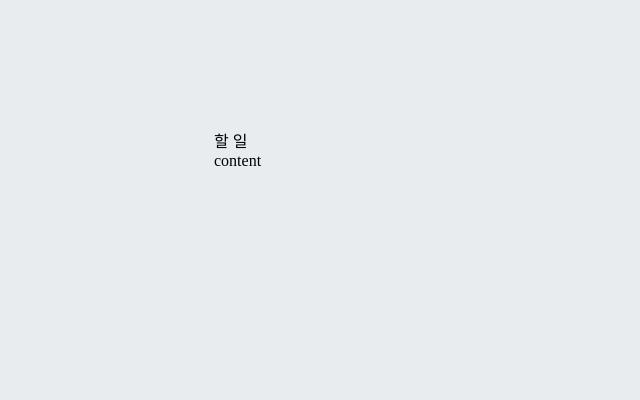
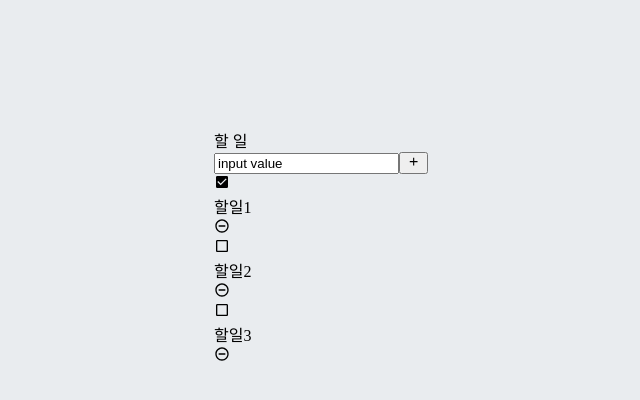
Before and after one commit to eunjeong09/book-todo-app, a React (Create React App) app in the folder todo-app/: page / in a window 1280 px wide. Shown: the top 400 px of the page, without its empty margins (42-682 px from the left). Built offline with nearby package versions, Linux system fonts and the light colour scheme.

Commit message:
Update testApp
testApp을 통해서 Todo insert, list, item이 출력되지 않는 문제 해결.
고정된 상태값을 자식 컴포넌트에게 넘겨줘서 출력되도록 구현.

```diff
--- a/todo-app/src/testApp.js
+++ b/todo-app/src/testApp.js
@@ -1,13 +1,29 @@
-import React from 'react';
+import React, { useState } from 'react';
 import TodoTemplate from './testComponents/TodoTemplate';
 import TodoInsert from './testComponents/TodoInsert';
 import TodoList from './testComponents/TodoList';
 
 const App = () => {
+    const [todos, setTodos] = useState([
+        {
+            id: 1,
+            text: '할일1',
+            checked: true,
+        }, {
+            id: 2,
+            text: '할일2',
+            checked: false
+        },
+        {
+            id: 3,
+            text: '할일3',
+            checked: false
+        }
+    ])
     return (
         <TodoTemplate>
             <TodoInsert />
-            <TodoList />
+            <TodoList todos={todos} />
 
         </TodoTemplate>
 
--- a/todo-app/src/testComponents/TodoItem.js
+++ b/todo-app/src/testComponents/TodoItem.js
@@ -5,19 +5,22 @@ import {
     MdRemoveCircleOutline,
 } from 'react-icons/md';
 import cn from 'classnames';
+import './TodoItem.scss';
 
-const TodoItem = () => {
+const TodoItem = ({ todo }) => {
+    const { id, text, checked } = todo;
+    console.log(todo);
     return (
         <div className="TodoItem">
-            <div>
-                {/* {checked ? <MdCheckBox /> : <MdCheckBoxOutlineBlank />} */}
-                <div>todoItem</div>
+            <div className={cn('checkbox', { checked })}>
+                {checked ? <MdCheckBox /> : <MdCheckBoxOutlineBlank />}
+                <div>{text}</div>
 
             </div>
             <div>
                 <MdRemoveCircleOutline />
             </div>
-        </div>
+        </div >
     )
 }
 export default TodoItem;
--- a/todo-app/src/testComponents/TodoList.js
+++ b/todo-app/src/testComponents/TodoList.js
@@ -2,10 +2,12 @@ import React from 'react';
 import TodoItem from './TodoItem';
 import './TodoList.scss';
 
-const TodoList = () => {
+const TodoList = ({ todos }) => {
     return (
-        <div>
-            <TodoItem />
+        <div className="TodoList">
+            {todos.map(todo => (
+                <TodoItem todo={todo} key={todo.id} />
+            ))}
         </div>
     )
 }
--- a/todo-app/src/testComponents/TodoTemplate.js
+++ b/todo-app/src/testComponents/TodoTemplate.js
@@ -1,11 +1,11 @@
 import React from 'react';
 import './TodoTemplate.scss';
 
-const TodoTemplate = () => {
+const TodoTemplate = ({ children }) => {
     return (
         <div className="TodoTemplate">
             <div className="app-title">할 일</div>
-            <div className="content">content</div>
+            <div className="content">{children}</div>
         </div>
 
     )
```
